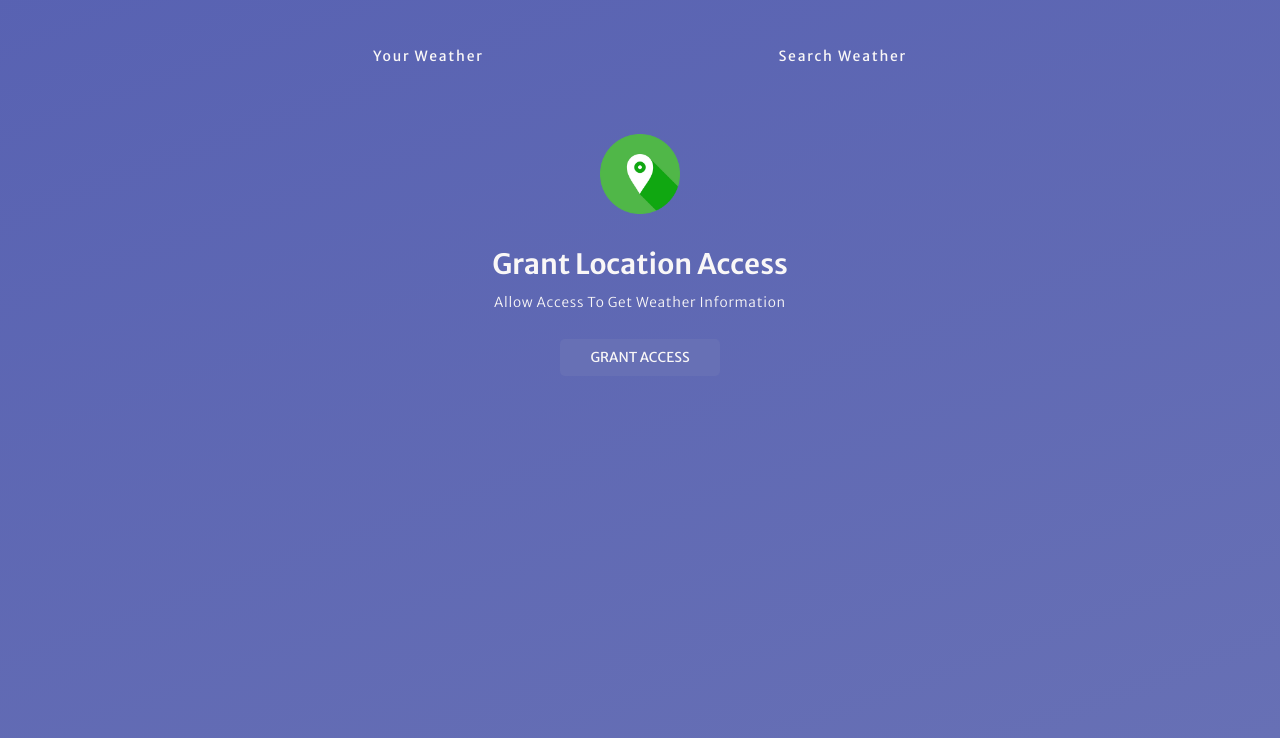
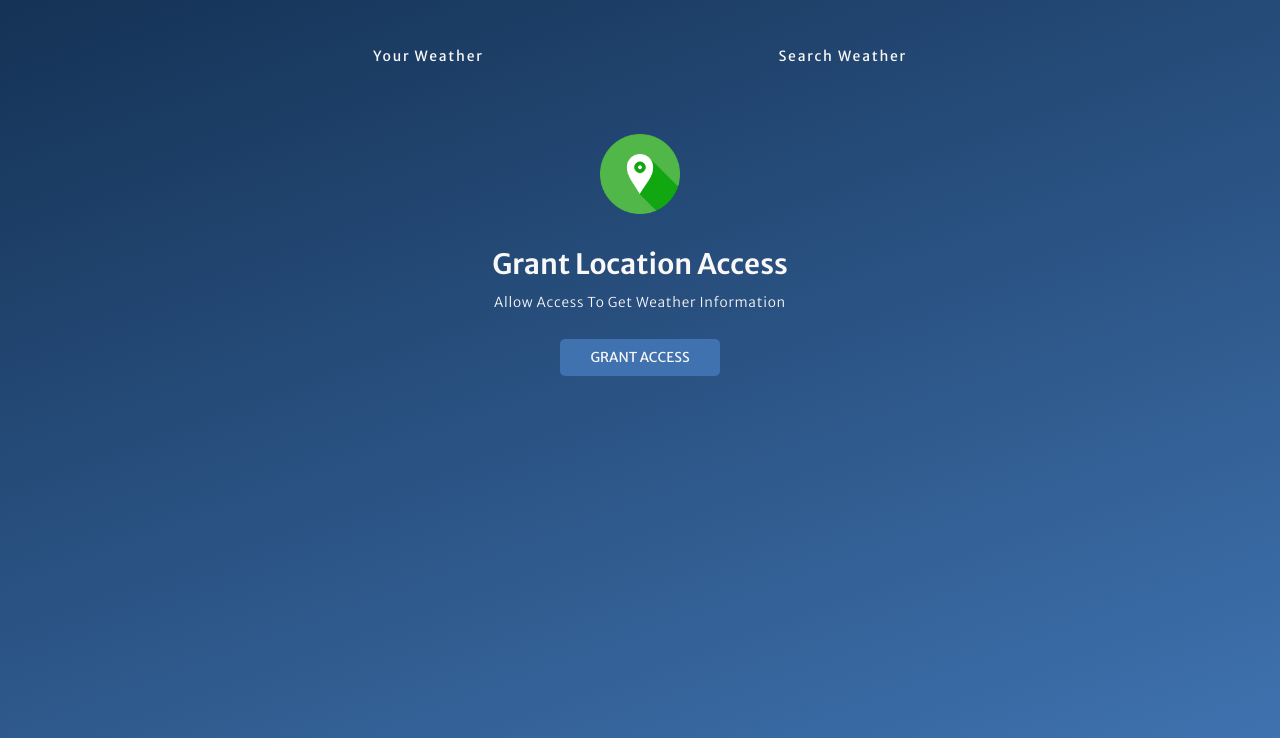
Before and after one commit to iakshatjain/Weather-APP, a plain HTML site: page index.html in a window 1280 px wide. Shown: the part 94-832 px from the top of the page. Drawn offline with Linux system fonts and the light colour scheme.

Commit message:
Final Commit

```diff
--- a/style.css
+++ b/style.css
@@ -1,6 +1,4 @@
-*,
-*::before,
-*::after {
+*,*::before,*::after {
     margin: 0;
     padding: 0;
     box-sizing: border-box;
@@ -8,8 +6,8 @@
 }
 
 :root {
-    --colorDark1: #5761B2;
-    --colorDark2: #6770b5;
+    --colorDark1: #112D4E;
+    --colorDark2: #3F72AF;
     --colorLight1: #DBE2EF;
     --colorLight2: #F9F7F7;
 }
@@ -19,7 +17,7 @@ body {
     min-height: 100vh;
     color: var(--colorLight2);
     background-color: #112d4e;
-    background-image: linear-gradient(160deg, #5761B2 0%, #6770b5 100%);
+    background-image: linear-gradient(160deg, #112d4e 0%, #3f72af 100%);
 }
 
 h1 {
@@ -47,7 +45,7 @@ h1 {
 }
 
 .tab.current-tab {
-    background-color: rgba(219, 226, 239, 0.5);
+    background-color:rgba(219, 226, 239, 0.5);
     border-radius: 4px;
 }
 
@@ -93,7 +91,7 @@ h1 {
     display: none;
 }
 
-.grant-location-container.active {
+.grant-location-container.active{
     display: flex;
 }
 
@@ -201,7 +199,7 @@ h1 {
 .parameter {
     width: 30%;
     max-width: 200px;
-    background-color: rgba(219, 226, 239, 0.5);
+    background-color:rgba(219, 226, 239, 0.5);
     border-radius: 5px;
     padding: 1rem;
     display: flex;
@@ -239,7 +237,7 @@ h1 {
     }
 }
 
-.form-container {
+.form-container{
     width: 90%;
     max-width: 550px;
     margin: 0 auto;
@@ -259,7 +257,7 @@ h1 {
     width: calc(100% - 80px);
     height: 40px;
     padding: 0 20px;
-    background-color: rgba(219, 226, 239, 0.5);
+    background-color:rgba(219, 226, 239, 0.5);
     border-radius: 10px;
 }
 
```
